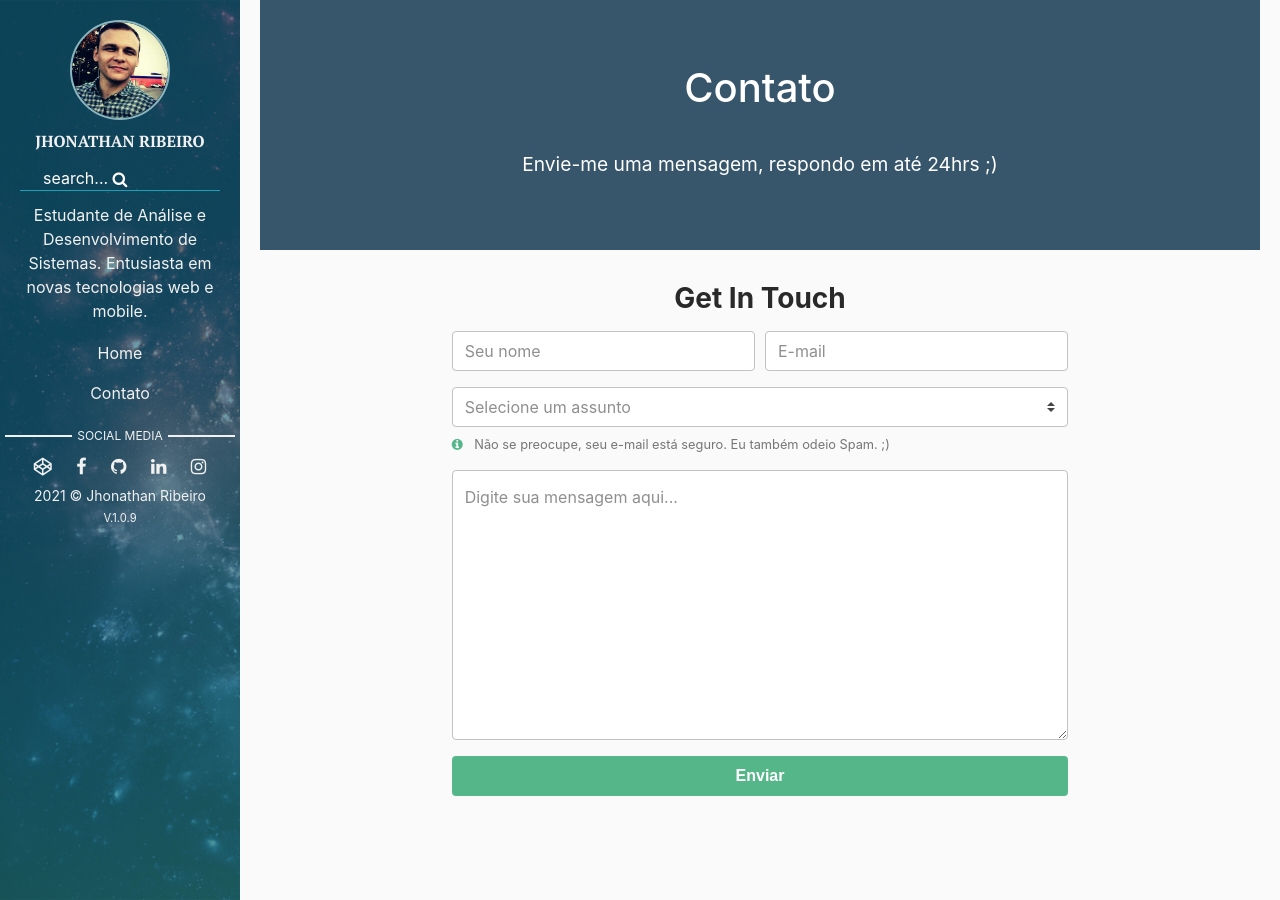
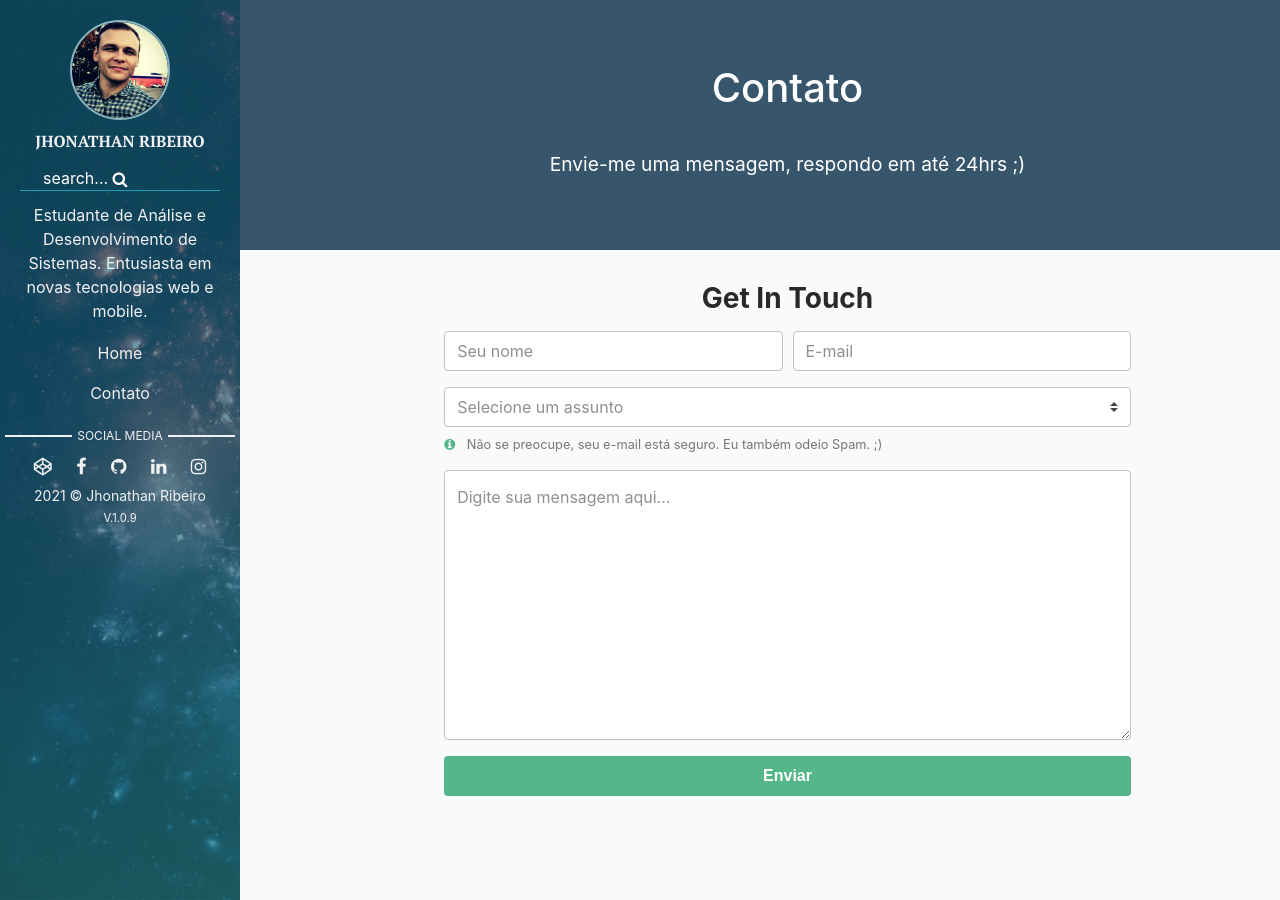
Before and after one commit to JhonathanRibeiro/blog, a Jekyll site: the page built from pages/contact.html, in a window 1280 px wide. Built offline with Jekyll 4.4.1, drawn with Linux system fonts in a browser that asks for light colours.

Commit message:
Update contact.html

```diff
--- a/pages/contact.html
+++ b/pages/contact.html
@@ -18,7 +18,7 @@ image: "/assets/img/bg-01.jpg"
         }
     }
 </style>
-<section class="contact-section">
+<section class="contact-section" style="margin-left: -25px;margin-right: -80px;">
     <div class="jumbotron" id="contact-header">
         <h4 class="text-white text-center">
             <div class="text-center content-h4">
```
